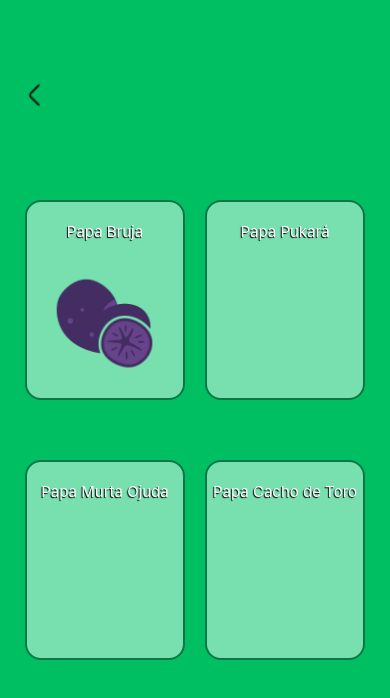
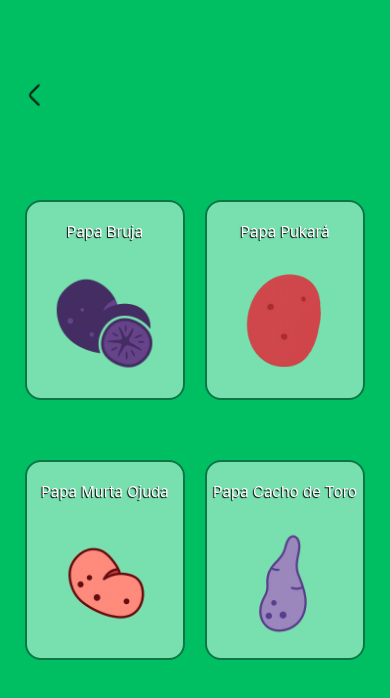
Before and after one commit to JoaquinMacias-676/ecochiloe, a React Native app: screen /Tuberculos in a window 390 px wide. Shown: the top 698 px of the page. Built offline with nearby package versions, Linux system fonts and the light colour scheme.

Commit message:
cambiando estilos de iconos

```diff
--- a/TuberculosScreen.js
+++ b/TuberculosScreen.js
@@ -8,8 +8,8 @@ export default function Tuberculos({ navigation }) {
             onPress={() => navigation.navigate('SeleccionCultivo')}
             style={styles.flechaboton}>
             <Image
-              source={require('./assets/flecha_atras.png')}
-              style={[styles.flechaimagen, { tintColor: '#000000'}]}/>
+                source={require('./assets/flecha_atras.png')}
+                style={[styles.flechaimagen, { tintColor: '#000000'}]}/>
           </Pressable>
             <View style={styles.botones_horizontal_cultivos}>
             <Pressable
@@ -20,7 +20,7 @@ export default function Tuberculos({ navigation }) {
                 <Text style={styles.papas}>Papa Bruja</Text>
                 <Image
                     source={require('./assets/papa_bruja.png')}
-                    style={styles.cultivos_iconos}/>
+                    style={styles.cultivos_iconos} />
             </Pressable>
 
             <Pressable
@@ -29,6 +29,9 @@ export default function Tuberculos({ navigation }) {
                     styles.botones_clasificacion_cultivos,
                     { backgroundColor: pressed ? '#0c7744' : '#78e0af', marginTop: 50 }]}>
                 <Text style={styles.papas}>Papa Pukará</Text>
+                <Image
+                    source={require('./assets/papa_pukara.png')}
+                    style={styles.cultivos_iconos_papa_pukara} />
             </Pressable>
             </View>
 
@@ -39,6 +42,9 @@ export default function Tuberculos({ navigation }) {
                     styles.botones_clasificacion_cultivos,
                     { backgroundColor: pressed ? '#0c7744' : '#78e0af', marginTop: 50 }]}>
                 <Text style={styles.papas}>Papa Murta Ojuda</Text>
+                <Image
+                    source={require('./assets/papa_murta_ojuda.png')}
+                    style={styles.cultivos_iconos} />
             </Pressable>
 
             <Pressable
@@ -47,6 +53,9 @@ export default function Tuberculos({ navigation }) {
                     styles.botones_clasificacion_cultivos,
                     { backgroundColor: pressed ? '#0c7744' : '#78e0af', marginTop: 50 }]}>
                 <Text style={styles.papas}>Papa Cacho de Toro</Text>
+                <Image
+                    source={require('./assets/papa_cacho_de_toro.png')}
+                    style={styles.cultivos_iconos} />
             </Pressable>
             </View>
         </View>
```
